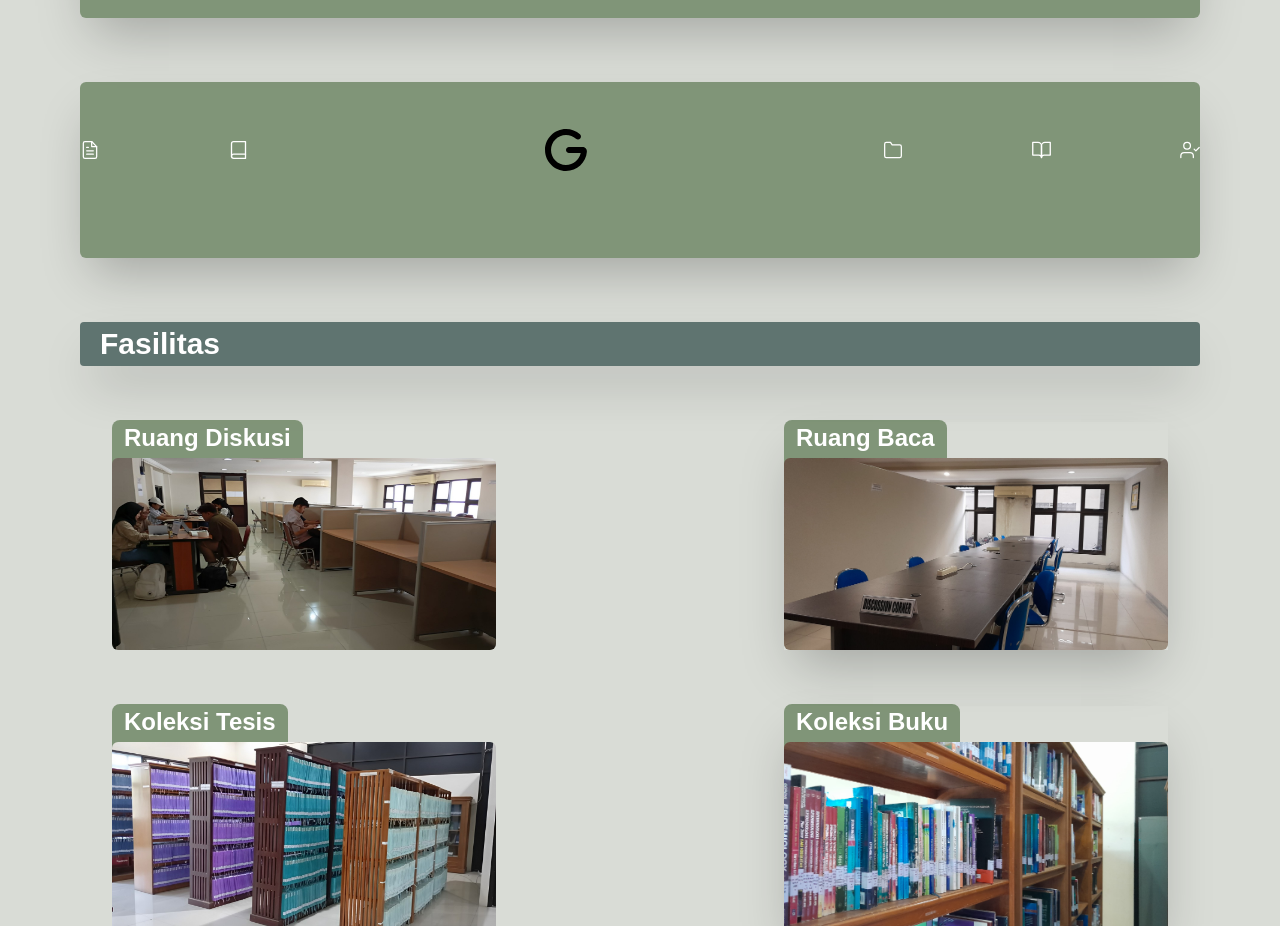
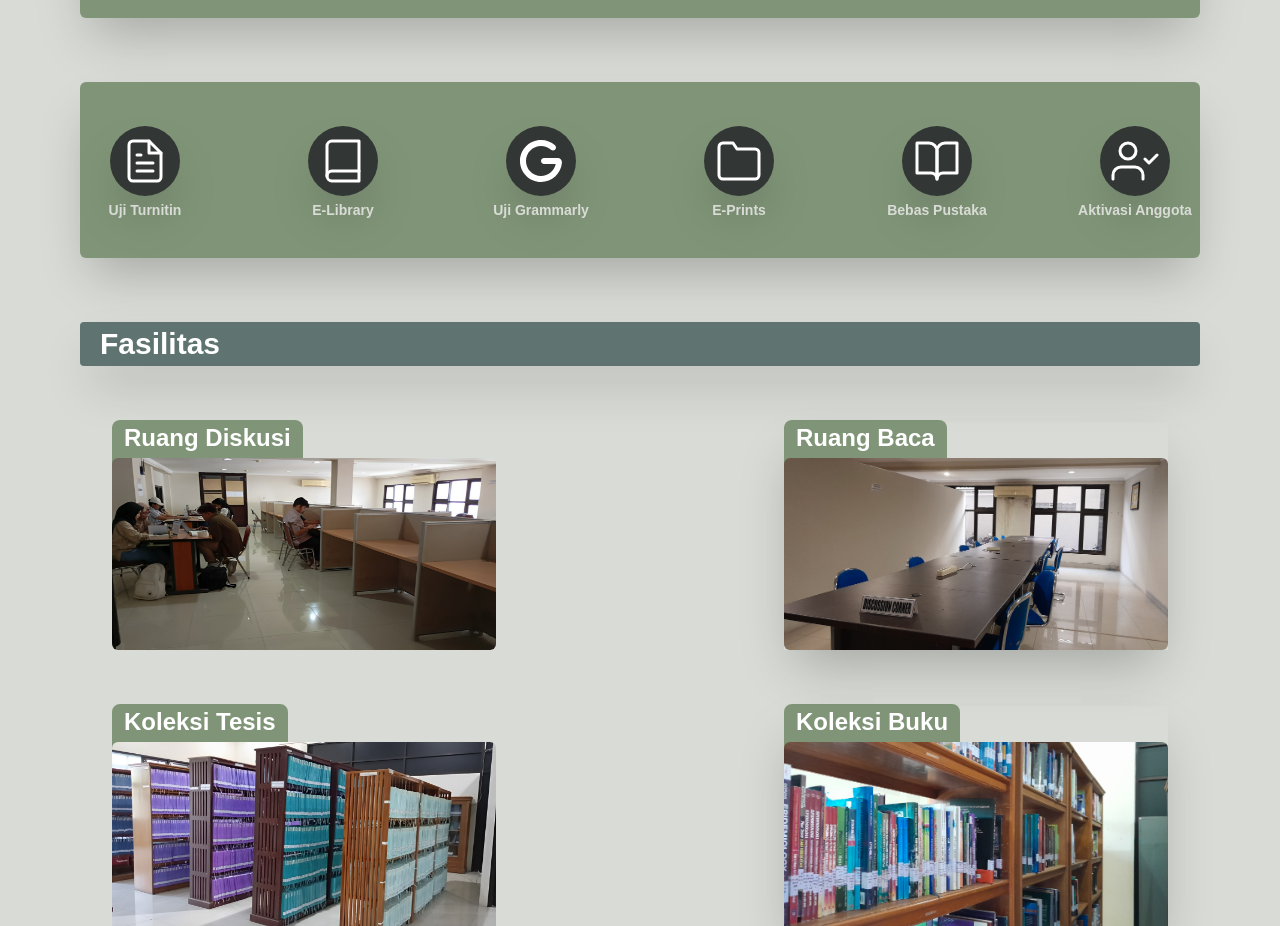
Before and after one commit to Rafiakmal2252/perpus-sps-undip, a Next.js app: page / in a window 1280 px wide. Shown: the part 1580-2506 px from the top of the page. Built offline with nearby package versions, Linux system fonts and the light colour scheme.

Commit message:
first commit

```diff
--- a/app/globals.css
+++ b/app/globals.css
@@ -19,3 +19,10 @@ body {
   background: var(--background);
   font-family: Arial, Helvetica, sans-serif;
 }
+
+@layer components {
+  .utility {
+    @apply transition ease-in-out delay-150 hover:-translate-y-1 hover:scale-110 hover:bg-gray-500 hover:text-gray-700 shadow-2xl hover:shadow-gray-900 duration-300 bg-[#1E1E24]/80 text-[#D9DCD6] rounded-full w-10 h-10 relative flex items-center justify-center lg:h-[70px] lg:w-[70px];
+  }
+
+}
--- a/components/utility-section.tsx
+++ b/components/utility-section.tsx
@@ -11,11 +11,11 @@ export default function UtilitySection() {
         <section className="shadow-2xl font-poppins bg-isi/60 h-60 mt-16 mx-2 flex rounded-md lg:h-44 lg:mx-20 lg:py-11">
         <div className="grid grid-cols-3 gap-x-16 mx-auto mt-8 lg:flex lg:mt-0 lg:space-x-16  lg:flex-nowrap lg:mx-auto">
             <a href="https://bit.ly/ujiturnitinspsundip" target="_blank" rel="noopener noreferrer" className="utility">
-                <Image src={IconTurnitin} alt="Icon Turnitin" className="h-6 lg:h-12" />
+                <Image src={IconTurnitin} alt="Icon Turnitin" className="h-6 lg:h-12 lg:w-12" />
                 <p className="absolute text-sm font-semibold -bottom-6 text-nowrap">Uji Turnitin</p>
             </a>
             <a href="https://lib.undip.ac.id/" target="_blank" rel="noopener noreferrer" className="utility">
-                <Image src={IconELib} alt="Icon E-Lib" className="h-6 lg:h-12" />
+                <Image src={IconELib} alt="Icon E-Lib" className="h-6 lg:h-12 lg:w-12" />
                 <p className="absolute font-semibold text-sm -bottom-6 text-nowrap">E-Library</p>
             </a>
             <a href="https://bit.ly/ujigrammarlyspsundip" target="_blank" rel="noopener noreferrer" className="utility">
@@ -23,15 +23,15 @@ export default function UtilitySection() {
                 <p className="absolute font-semibold text-sm -bottom-6 text-nowrap">Uji Grammarly</p>
             </a>
             <a href="https://eprints2.undip.ac.id/" target="_blank" rel="noopener noreferrer" className="utility">
-                <Image src={IconEPrints} alt="Icon E-Print" className="h-6 lg:h-12" />
+                <Image src={IconEPrints} alt="Icon E-Print" className="h-6 lg:h-12 lg:w-12" />
                 <p className="absolute font-semibold text-sm -bottom-6 text-nowrap">E-Prints</p>
             </a>
             <a href="https://bit.ly/bebaspustakaspsundip" target="_blank" rel="noopener noreferrer" className="utility">
-                <Image src={IconPustaka} alt="Icon Bebas Pustaka" className="h-6 lg:h-12" />
+                <Image src={IconPustaka} alt="Icon Bebas Pustaka" className="h-6 lg:h-12 lg:w-12" />
                 <p className="absolute font-semibold text-sm -bottom-6 text-nowrap">Bebas Pustaka</p>
             </a>
             <a href="https://bit.ly/aktivasianggotaspsundip" target="_blank" rel="noopener noreferrer" className="utility">
-                <Image src={IconAktivasi} alt="Icon Aktivasi Anggota" className="h-6 lg:h-12" />
+                <Image src={IconAktivasi} alt="Icon Aktivasi Anggota" className="h-6 lg:h-12 lg:w-12" />
                 <p className="absolute font-semibold text-sm -bottom-11 lg:-bottom-6 lg:text-nowrap">Aktivasi Anggota</p>
             </a>
         </div>
```
Also changed, not shown: public/images/g-solid.svg.
